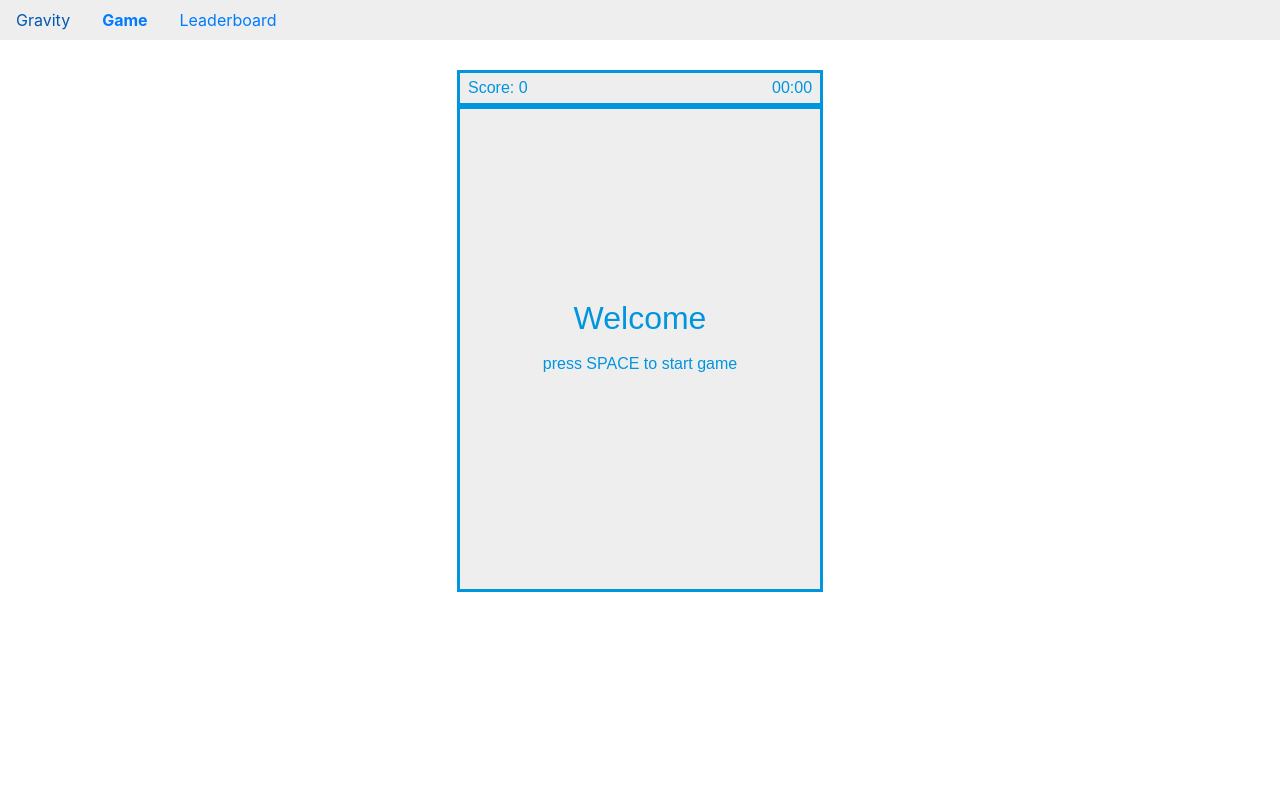
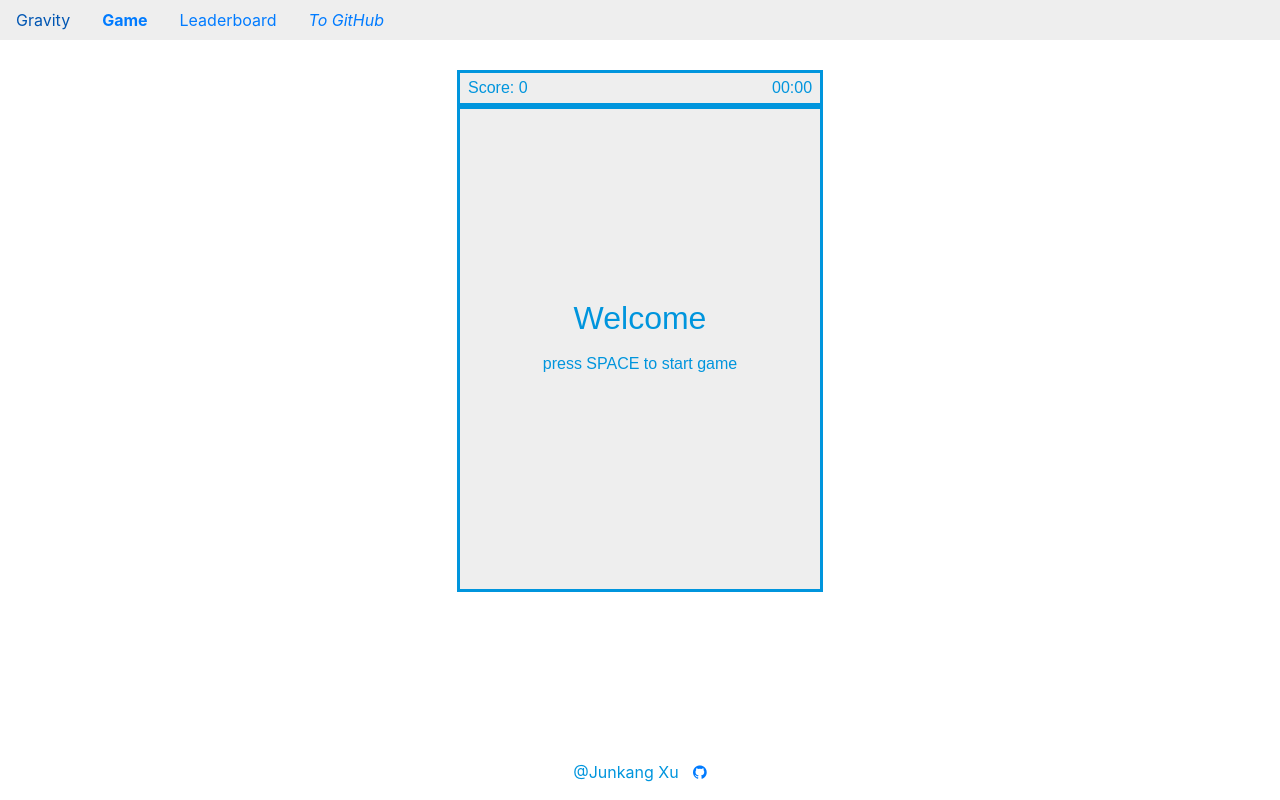
Before and after one commit to junkangxu/Gravity, a plain HTML site: page game.html in a window 1280 px wide. Drawn offline with nearby package versions, Linux system fonts and the light colour scheme.

Commit message:
add github links

```diff
--- a/game.css
+++ b/game.css
@@ -8,3 +8,18 @@ canvas {
 .nav {
   background: #eee;
 }
+
+.footer {
+    position: fixed;
+    left: 0;
+    bottom: 0;
+    width: 100%;
+    background-color: background: #eee;
+    color: #0095DD;
+    text-align: center;
+    padding-top: 10px;
+}
+
+#githubIcon {
+  padding-left: 10px;
+}
--- a/game.html
+++ b/game.html
@@ -21,7 +21,12 @@
       <a class="nav-link" href="./game.html">
         <strong>Game</strong>
       </a>
-      <a class="nav-link" href="./leaderboard.html">Leaderboard</a>
+      <a class="nav-link" href="./leaderboard.html">
+        Leaderboard
+      </a>
+      <a class="nav-link" href="https://github.com/junkangxu/Gravity">
+        <i>To GitHub</i>
+      </a>
     </nav>
 
     <div class="container" style="margin-top: 30px">
@@ -31,6 +36,15 @@
       <div class="row">
         <canvas id="myCanvas" width="360" height="480"></canvas>
       </div>
+    </div>
+
+    <div class="footer">
+      <p>
+        @Junkang Xu
+        <a href="https://github.com/junkangxu/Gravity">
+          <i class="fa fa-github" id="githubIcon"></i>
+        </a>
+      </p>
     </div>
 
     <script type="text/javascript" src="./js/counter.js"></script>
--- a/index.css
+++ b/index.css
@@ -6,3 +6,18 @@
 .nav {
   background: #eee;
 }
+
+.footer {
+    position: fixed;
+    left: 0;
+    bottom: 0;
+    width: 100%;
+    background-color: background: #eee;
+    color: #0095DD;
+    text-align: center;
+    padding-top: 10px;
+}
+
+#githubIcon {
+  padding-left: 10px;
+}
--- a/leaderboard.css
+++ b/leaderboard.css
@@ -9,6 +9,17 @@
   margin: 0 auto;
 }
 
+.footer {
+    position: fixed;
+    left: 0;
+    bottom: 0;
+    width: 100%;
+    background-color: background: #eee;
+    color: #0095DD;
+    text-align: center;
+    padding-top: 10px;
+}
+
 #HighScoreTime {
   color: #adbcce;
 }
@@ -16,3 +27,7 @@
 #LongDurationTime {
   color: #adbcce;
 }
+
+#githubIcon {
+  padding-left: 10px;
+}
```
Also changed, not shown: index.html (+15 -1 lines), leaderboard.html (+13 -0 lines).
